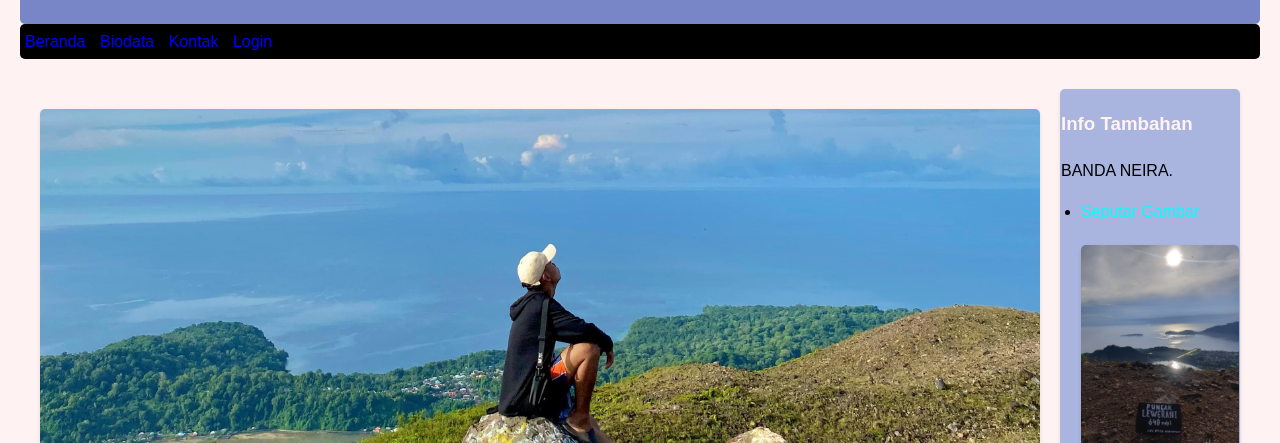
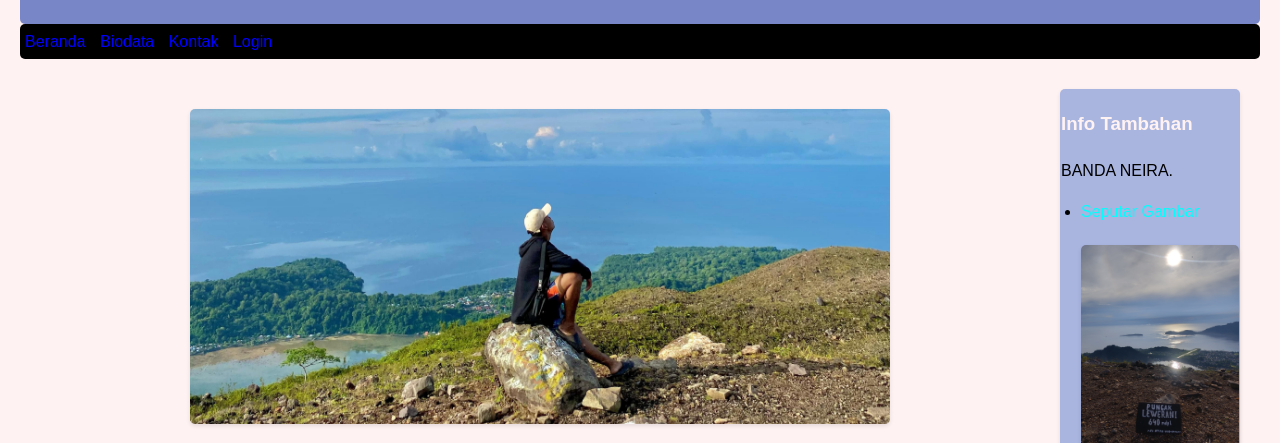
Before and after one commit to excelfino/biodata, a plain HTML site: page index.html in a window 1280 px wide. Shown: the part 89-532 px from the top of the page. Drawn offline with Linux system fonts and the light colour scheme.

Commit message:
Update index.html

```diff
--- a/index.html
+++ b/index.html
@@ -26,7 +26,7 @@
         <div style="display: flex; padding: 20px;">
 
             <div style="flex: 3; padding-right: 20px;">
-                <img src="untukberanda.jpg" alt="foto profil" class="profile-pic"width="1000px" height="400px"style="margin-top:30px; ">
+                <img src="untukberanda.jpg" alt="foto profil" class="profile-pic"width="700px" height="100px"style="margin-top:30px; ">
 
                 <div style=" background-color: #A9B5DF ;padding: 0px;">
 
```
